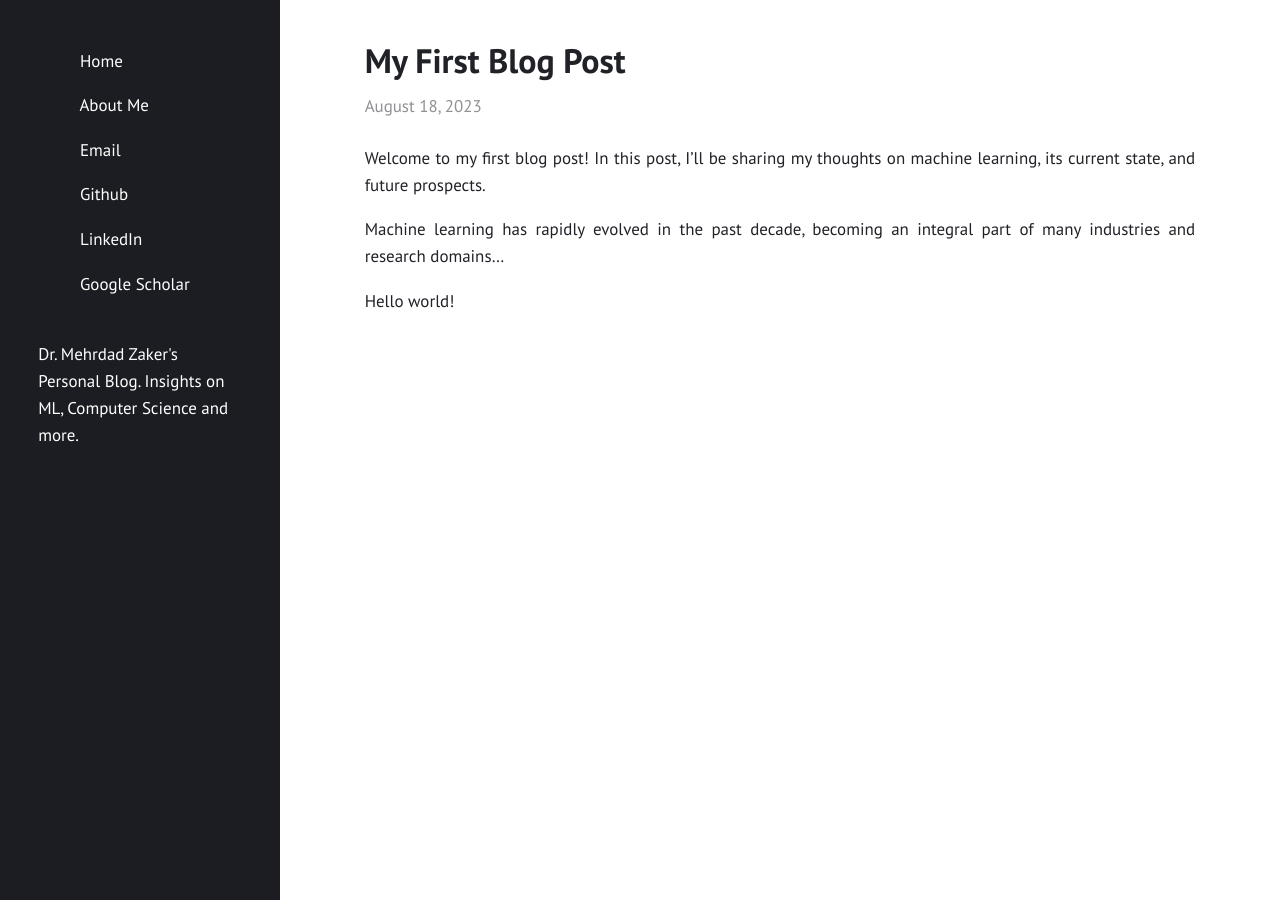
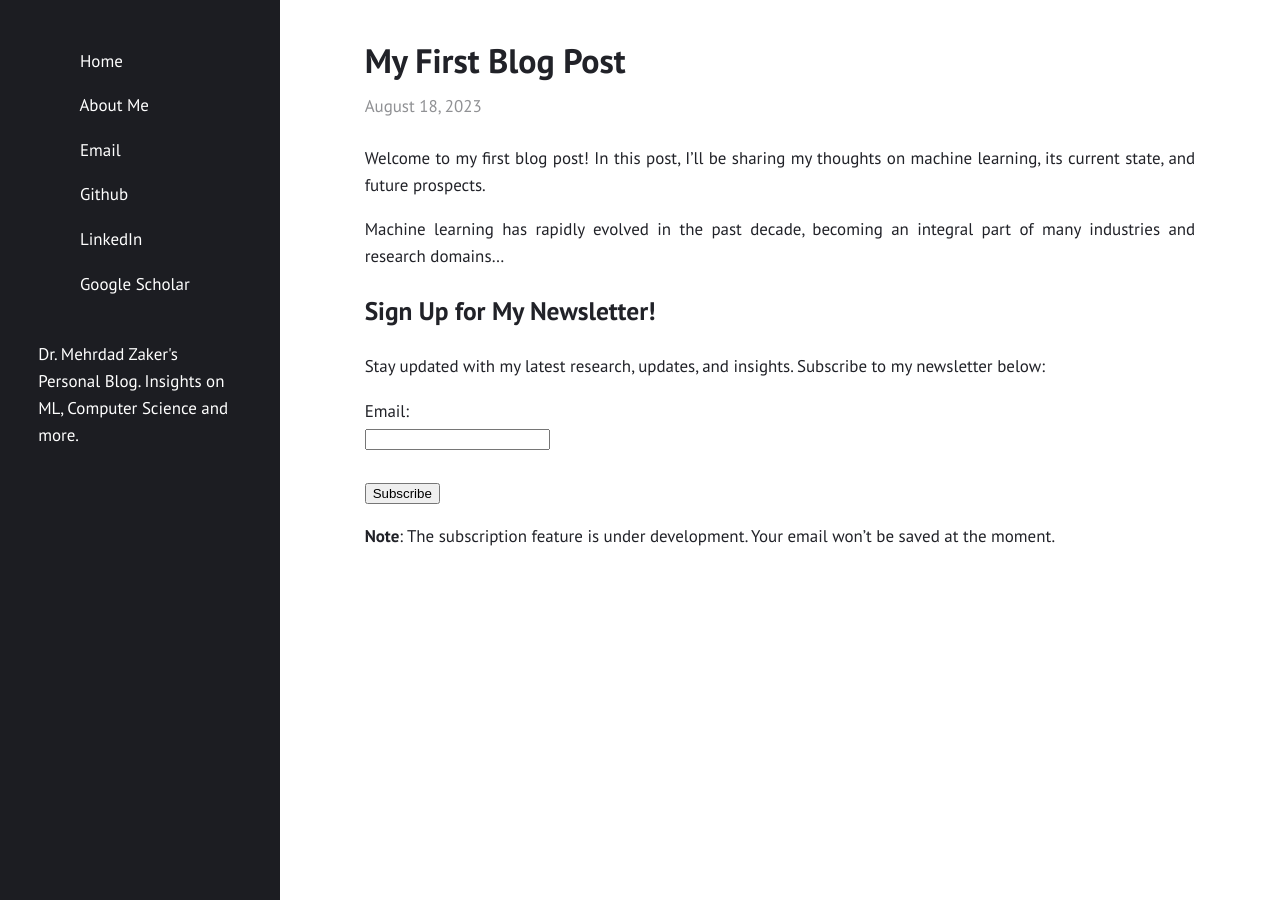
Before and after one commit to mehrdadzakershahrak/mehrdadzakershahrak.github.io, a Jekyll site: the page built from _posts/2023-08-25-my-first-blog-post.md, in a window 1280 px wide. Built offline with Jekyll 4.4.1, drawn with Linux system fonts in a browser that asks for light colours.

Commit message:
updated newsletter

```diff
--- a/_posts/2023-08-25-my-first-blog-post.md
+++ b/_posts/2023-08-25-my-first-blog-post.md
@@ -10,4 +10,14 @@ Welcome to my first blog post! In this post, I'll be sharing my thoughts on mach
 
 Machine learning has rapidly evolved in the past decade, becoming an integral part of many industries and research domains...
 
-Hello world!
+# Sign Up for My Newsletter!
+
+Stay updated with my latest research, updates, and insights. Subscribe to my newsletter below:
+
+<form action="/subscribe" method="post">
+    <label for="email">Email:</label><br>
+    <input type="email" id="email" name="email" required><br><br>
+    <input type="submit" value="Subscribe">
+</form>
+
+**Note**: The subscription feature is under development. Your email won't be saved at the moment.
```
Also changed, not shown: _posts/2023-08-25-newsletter-signup.md (deleted, +0 -18 lines).
